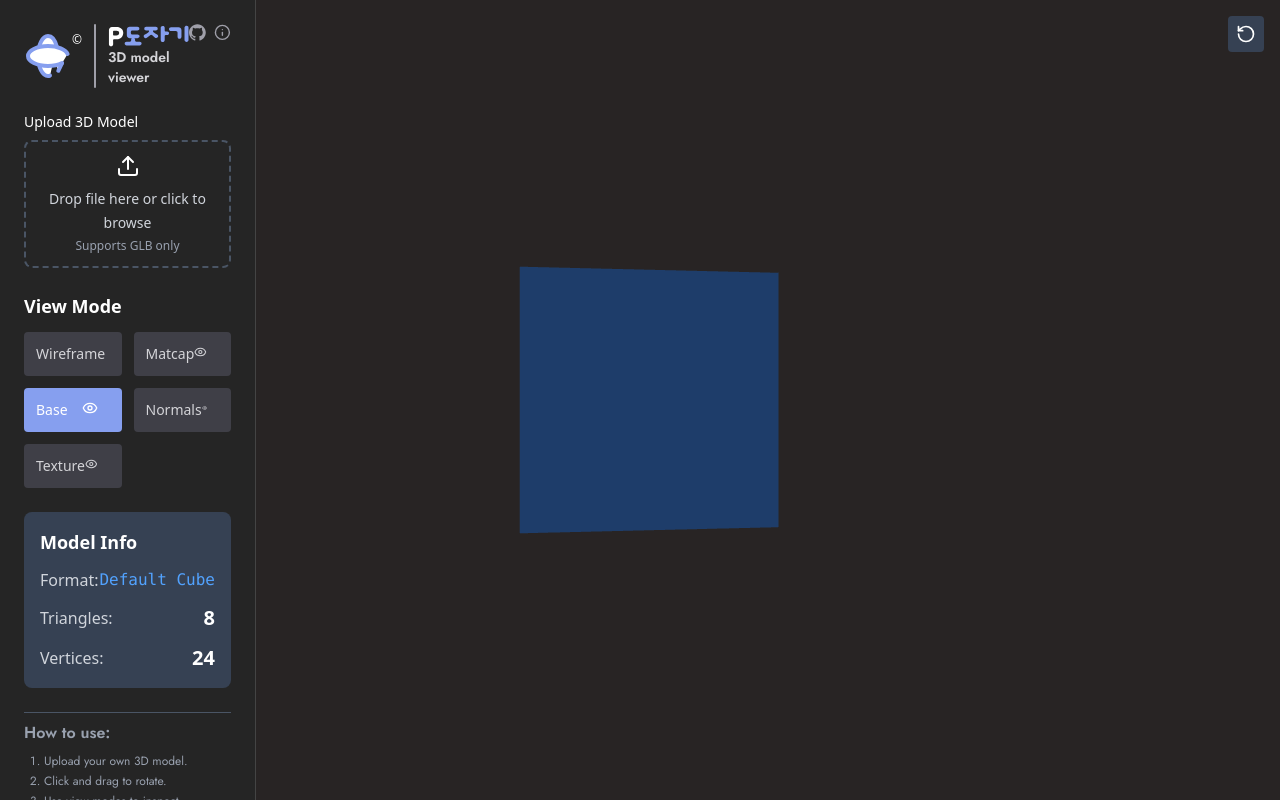
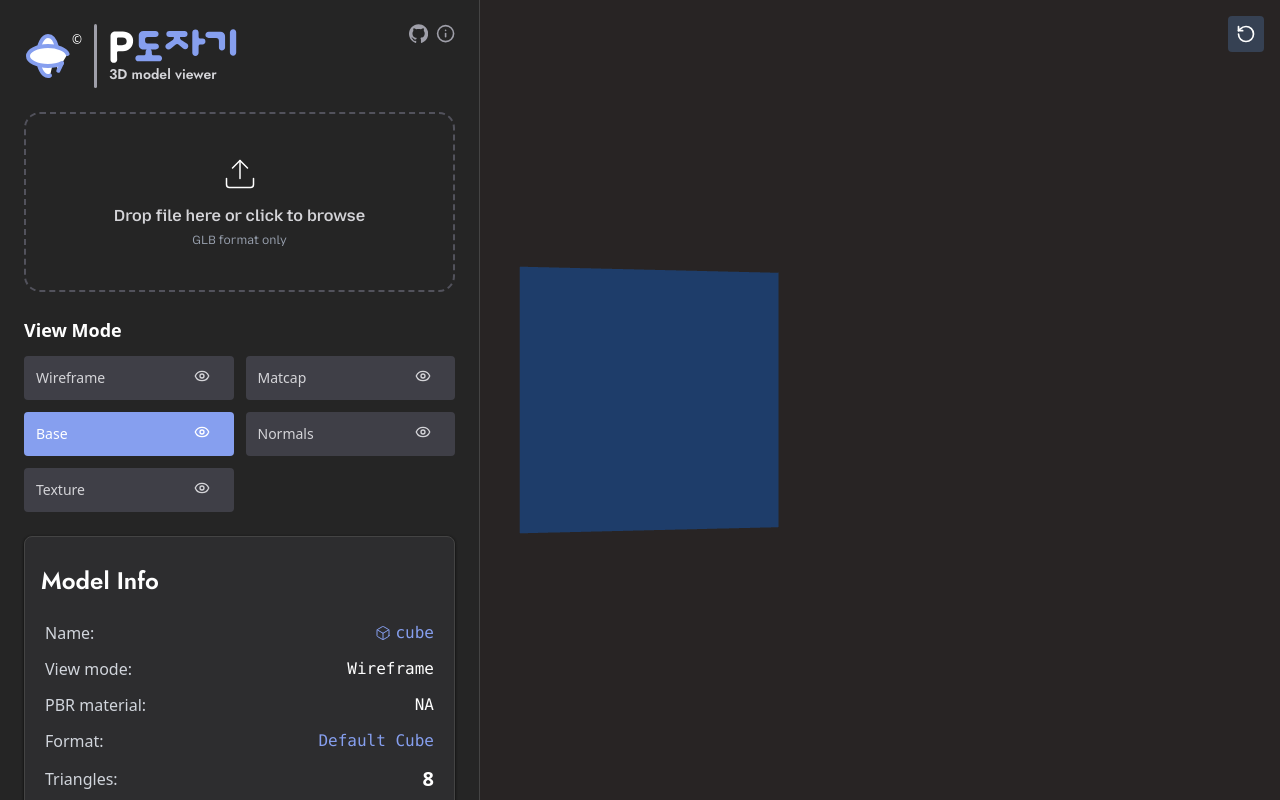
Before and after one commit to Chai-NET/Porcelana, a React (Vite) app: page / in a window 1280 px wide. Built offline with nearby package versions, Linux system fonts and the light colour scheme.

Commit message:
0.12 | File upload visual update

```diff
--- a/src/App.jsx
+++ b/src/App.jsx
@@ -1,7 +1,11 @@
 import MainPage from "../src/pages/main_page.jsx";
 
-function App() {
-  return <MainPage />;
+export default function App() {
+  return (
+    <>
+      <div className="selection:text-midBlack selection:bg-white">
+        <MainPage />;
+      </div>
+    </>
+  );
 }
-
-export default App;
--- a/src/components/3d-viewer/SidePanel/FileUpload.jsx
+++ b/src/components/3d-viewer/SidePanel/FileUpload.jsx
@@ -1,16 +1,17 @@
-import React from "react";
 import { Upload } from "lucide-react";
 
 const FileUpload = ({ onFileUpload }) => (
-  <div className="mb-6">
-    <label className="mb-2 block text-sm font-medium">Upload 3D Model</label>
-    <label className="flex h-32 w-full cursor-pointer items-center justify-center rounded-lg border-2 border-dashed border-gray-600 transition-colors hover:border-gray-500">
-      <div className="text-center">
-        <Upload className="mx-auto mb-2" size={24} />
-        <span className="text-sm text-gray-300">
+  <div className="group mb-6 transition-all duration-500 ease-in-out">
+    <label className="shadow-midBlack/0 flex h-45 w-full cursor-pointer items-center justify-center rounded-2xl border-[0.14rem] border-dashed border-zinc-600 shadow-lg transition-all duration-500 ease-in-out group-hover:border-zinc-100 group-hover:shadow-white/30">
+      <div className="font-mozilla text-center">
+        <Upload
+          className="mx-auto mb-3 size-9 stroke-1 transition-normal duration-700 ease-in-out group-hover:stroke-3"
+          size={24}
+        />
+        <span className="text-base font-semibold text-zinc-300 transition-all duration-500 text-shadow-none text-shadow-zinc-600 group-hover:text-white group-hover:text-shadow-md">
           Drop file here or click to browse
         </span>
-        <div className="mt-1 text-xs text-gray-400">Supports GLB only</div>
+        <div className="mt-1 text-xs text-gray-400"> GLB format only</div>
       </div>
       <input
         type="file"
--- a/src/components/3d-viewer/SidePanel/ModelInfo.jsx
+++ b/src/components/3d-viewer/SidePanel/ModelInfo.jsx
@@ -1,23 +1,46 @@
-import React from "react";
 import { formatNumber } from "../utils/formatters";
+import { IoCubeOutline } from "react-icons/io5";
 
 const ModelInfo = ({ stats }) => (
-  <div className="rounded-lg bg-gray-700 p-4">
-    <h3 className="mb-3 text-lg font-semibold">Model Info</h3>
+  <div className="border-corner shadow-darkBlack rounded-lg border bg-zinc-700/30 p-4 shadow">
+    <h3 className="font-jost my-3 mb-6 text-2xl font-semibold">Model Info</h3>
 
-    <div className="space-y-3">
+    <div className="space-y-3 px-1">
+      {/* Name */}
+      <div className="flex items-center justify-between">
+        <span className="text-gray-300">Name:</span>
+        <div className="text-accent flex items-center gap-1">
+          <IoCubeOutline />
+          <span className="font-mono">cube</span>
+        </div>
+      </div>
+
+      {/* View mode */}
+      <div className="flex items-center justify-between">
+        <span className="text-gray-300">View mode:</span>
+        <span className="font-mono">Wireframe</span>
+      </div>
+
+      {/* View mode */}
+      <div className="flex items-center justify-between">
+        <span className="text-gray-300">PBR material:</span>
+        <span className="font-mono">NA</span>
+      </div>
+
+      {/* Format */}
       <div className="flex items-center justify-between">
         <span className="text-gray-300">Format:</span>
-        <span className="font-mono text-blue-400">{stats.format || "N/A"}</span>
+        <span className="text-accent font-mono">{stats.format || "N/A"}</span>
       </div>
 
+      {/* Triangles */}
       <div className="flex items-center justify-between">
         <span className="text-gray-300">Triangles:</span>
         <span className="text-xl font-bold">
           {formatNumber(stats.triangles)}
         </span>
       </div>
-
+      {/* Vertices */}
       <div className="flex items-center justify-between">
         <span className="text-gray-300">Vertices:</span>
         <span className="text-xl font-bold">
--- a/src/components/3d-viewer/SidePanel/sidePanel.jsx
+++ b/src/components/3d-viewer/SidePanel/sidePanel.jsx
@@ -5,12 +5,12 @@ import TitlePanel from "./TitlePanel";
 import Instructions from "./Instructions";
 
 const SidePanel = ({ viewMode, setViewMode, stats, onFileUpload }) => (
-  <div className="bg-midBlack border-corner fixed flex h-dvh w-1/5 flex-col border-r p-6">
+  <div className="bg-midBlack border-corner fixed flex h-dvh flex-col border-r p-6 md:w-120 2xl:w-100">
     <TitlePanel />
     <FileUpload onFileUpload={onFileUpload} />
     <ViewModeControls viewMode={viewMode} setViewMode={setViewMode} />
     <ModelInfo stats={stats} />
-    <Instructions />
+    {/* <Instructions /> */}
   </div>
 );
 
```
